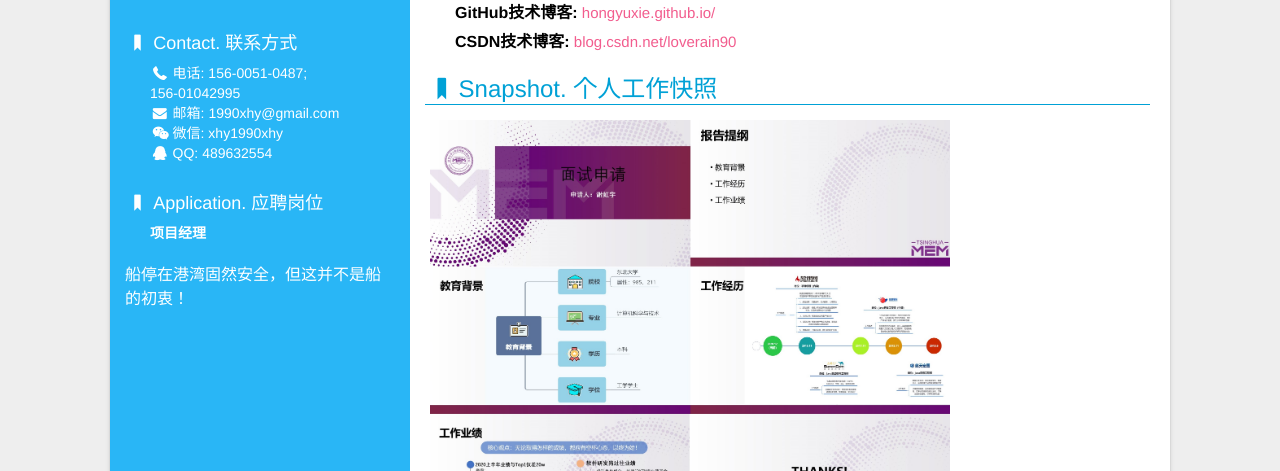
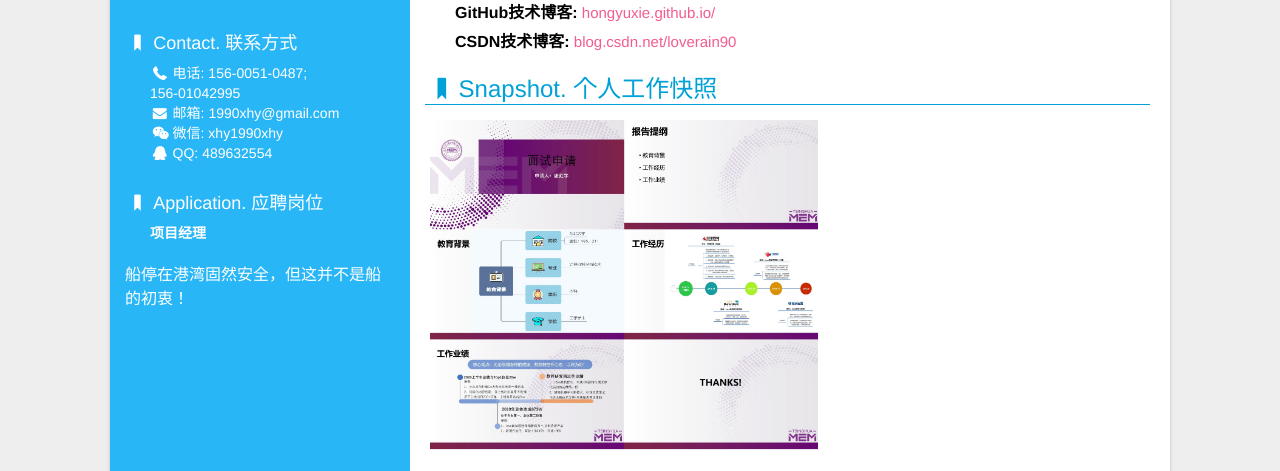
Before and after one commit to hongyuXie/MyResume_CN, a website: page index.html in a window 1280 px wide. Shown: the part 265-736 px from the top of the page. Drawn offline with Linux system fonts and the light colour scheme; some packages are replaced by stand-ins of ours; a script that the page names is missing.

Commit message:
Update index.html

```diff
--- a/index.html
+++ b/index.html
@@ -74,7 +74,7 @@
                 </li>
                 <li>
                     <dt><i class="icon-bookmark"></i>Snapshot. 个人工作快照</dt>
-                    <img src="img/TSINGHUA-MEM-Interview.JPG" width="520px">
+                    <img src="img/TSINGHUA-MEM-Interview.JPG" width="388px">
                 </li>
                 <li>
                     <dt><i class="icon-bookmark"></i>Experience. 个人工作与项目详情</dt>
```
